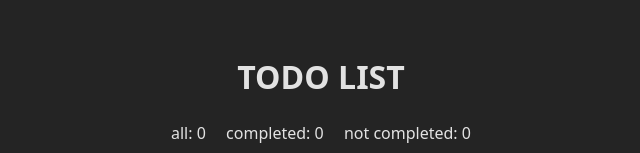
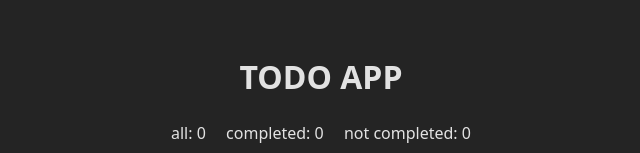
Before and after one commit to srshin2020/todo, a React (Vite) app: page / in a window 1280 px wide. Shown: the top 153 px of the page, without its empty margins (319-959 px from the left). Built offline with nearby package versions, Linux system fonts and the light colour scheme.

Commit message:
[chore] change title

```diff
--- a/src/component/app/AppTitle.tsx
+++ b/src/component/app/AppTitle.tsx
@@ -1,4 +1,4 @@
 import './AppTitle.css';
 export default function AppTitle() {
-    return <h1 className="app-title">TODO LIST</h1>;
+    return <h1 className="app-title">TODO APP</h1>;
 }
```
